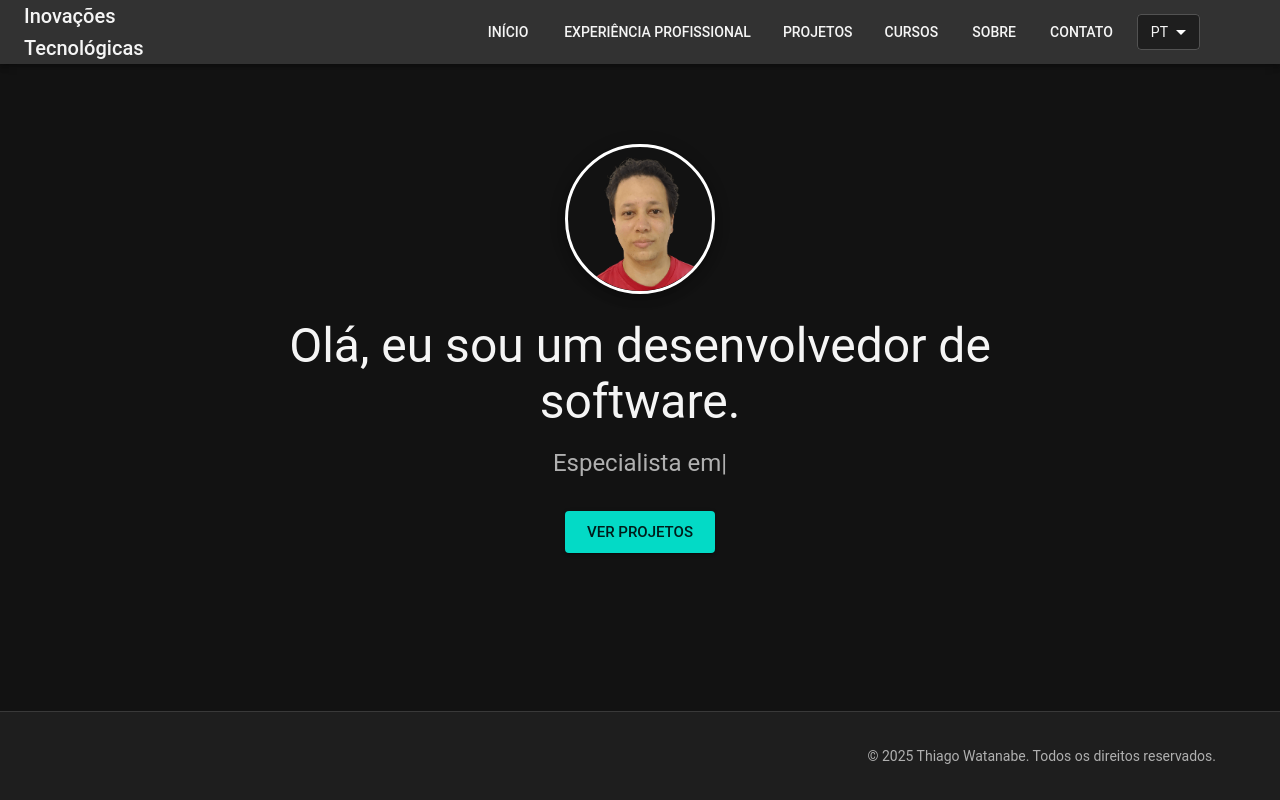
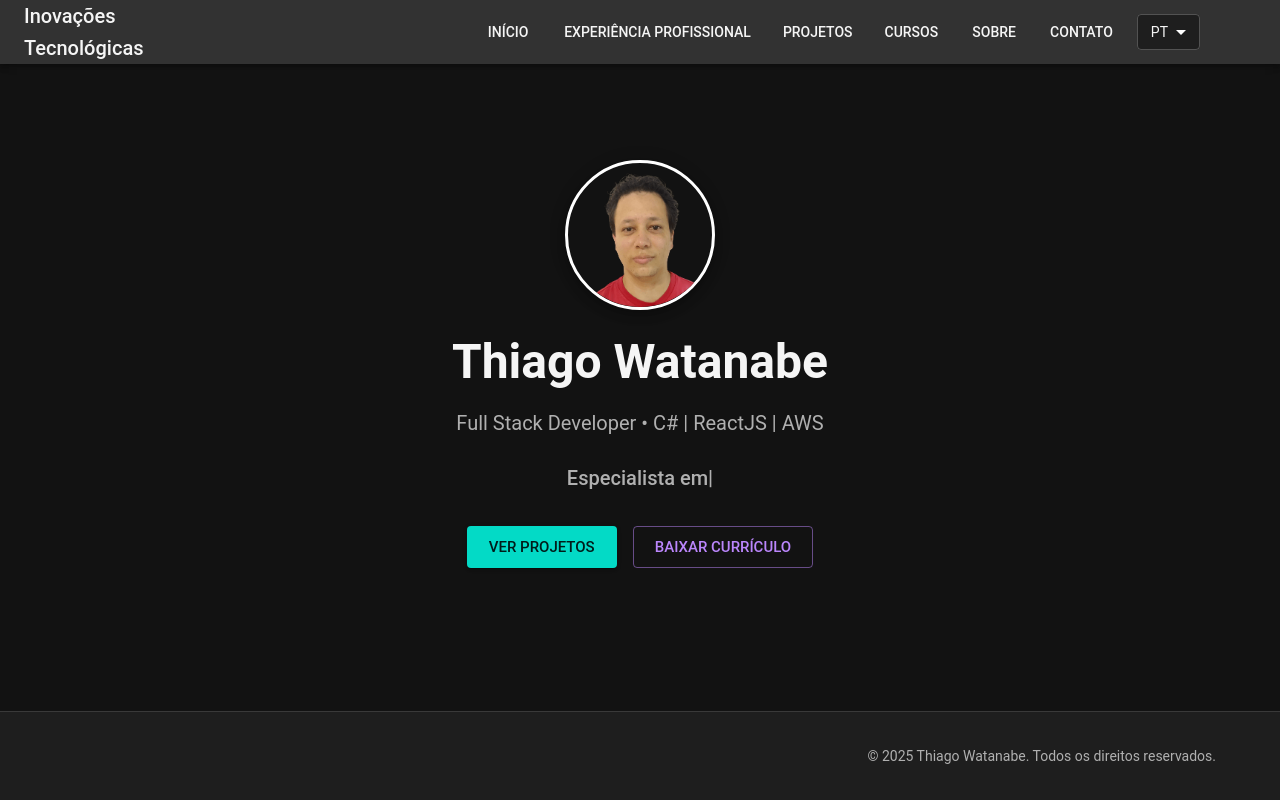
Before and after one commit to thiagowatanabe/me, a React (Create React App) app: page / in a window 1280 px wide. Built offline with nearby package versions, Linux system fonts and the light colour scheme; some icons are missing.

Commit message:
Ajuste de textos e layout

```diff
--- a/src/i18n/en.json
+++ b/src/i18n/en.json
@@ -11,7 +11,8 @@
     "home": {
       "greeting": "Hi, I'm a software developer.",
       "intro": "Welcome to my portfolio!",
-      "viewProjects": "View Projects"
+      "viewProjects": "View Projects",
+      "downloadCV": "Download CV"
     },
     "projects": {
       "title": "My Projects",
--- a/src/i18n/pt.json
+++ b/src/i18n/pt.json
@@ -11,7 +11,8 @@
     "home": {
       "greeting": "Olá, eu sou um desenvolvedor de software.",
       "intro": "Bem-vindo ao meu portfólio!",
-      "viewProjects": "Ver Projetos"
+      "viewProjects": "Ver Projetos",
+      "downloadCV": "Baixar currículo"
     },
     "projects": {
       "title": "Meus Projetos",
--- a/src/i18n/translations.ts
+++ b/src/i18n/translations.ts
@@ -15,6 +15,8 @@ export const translations: Record<Language, {
         paragraph1: string,
         paragraph2: string,
         paragraph3: string,
+        paragraph4: string,
+        paragraph5: string,
       },
       experience:{
         title: string
@@ -35,9 +37,11 @@ export const translations: Record<Language, {
       },
       about: {
         title: 'Sobre Mim',
-        paragraph1: 'Sou desenvolvedor de software com mais de 10 anos de experiência...',
-        paragraph2: 'Tenho especialização em C#, trabalho com React, Node, Python e AWS.',
-        paragraph3: 'Estou sempre em busca de novos desafios e oportunidades para crescer.',
+        paragraph1: 'Sou desenvolvedor de software com mais de 10 anos de experiência em projetos web e corporativos, especializado nas tecnologias C#, .NET, ReactJS e soluções em nuvem com AWS.',
+        paragraph2: 'Tenho paixão por resolver problemas reais através da tecnologia, com foco em performance, arquitetura limpa, usabilidade e boas práticas de desenvolvimento.',
+        paragraph3: 'Atuo com APIs RESTful, integração de sistemas, front-ends modernos com React, gerenciamento de banco de dados e automação de processos. Trabalho com agilidade, comunicação clara e compromisso com entregas de qualidade.',
+        paragraph4: 'Atualmente, busco oportunidades remotas que valorizem autonomia, colaboração e inovação.',
+        paragraph5: 'Nos meus tempos livres, gosto de estudar mercados financeiros, explorar novas tecnologias e viajar para conhecer diferentes culturas — o que também reforça meu desejo de ter uma carreira mais flexível e internacional.'
       },
       experience:{
         title: "Experiência Profissional"
@@ -58,9 +62,12 @@ export const translations: Record<Language, {
       },
       about: {
         title: 'About Me',
-        paragraph1: 'I’m a software developer with over 10 years of experience...',
-        paragraph2: 'I specialize in C#, and also work with React, Node, Python and AWS.',
-        paragraph3: 'I’m always looking for new challenges and opportunities to grow.',
+        paragraph1: 'I’m a software developer with over 10 years of experience in web and enterprise applications, specializing in C#, .NET, ReactJS, and cloud solutions using AWS.',
+        paragraph2: 'I’m passionate about solving real-world problems through technology, focusing on performance, clean architecture, usability, and best development practices.',
+        paragraph3: 'I work with RESTful APIs, system integrations, modern front-ends using React, database management, and process automation. I value agile practices, clear communication, and high-quality deliveries.',
+        paragraph4: 'I’m currently looking for remote opportunities that promote autonomy, collaboration, and innovation.',
+        paragraph5: 'In my free time, I enjoy studying financial markets, exploring new technologies, and traveling to experience different cultures — which also drives my desire to build a more flexible and international career.'
+
       },
       experience:{
         title: "Professional Experience"
--- a/src/pages/Home.tsx
+++ b/src/pages/Home.tsx
@@ -1,39 +1,62 @@
-import { Avatar, Button, Typography, Container } from '@mui/material';
+import {
+  Avatar,
+  Button,
+  Typography,
+  Container,
+  Stack,
+  useMediaQuery,
+  useTheme,
+} from '@mui/material';
 import { useTranslation } from 'react-i18next';
 import { motion } from 'framer-motion';
 import { ReactTyped } from 'react-typed';
 import { Link } from 'react-router-dom';
-import profileImage from '../assets/profile.png'; // Certifique-se que essa imagem existe
+import profileImage from '../assets/profile.png';
 
 export const Home: React.FC = () => {
   const { t, i18n } = useTranslation();
+  const theme = useTheme();
+  const isSmallScreen = useMediaQuery(theme.breakpoints.down('sm'));
 
-  const typedStrings = i18n.language === 'pt'
+  const typedStrings =
+    i18n.language === 'pt'
       ? [
           'Desenvolvedor fullstack.',
           'Especialista em C# e AWS.',
-        'Amante de React e interfaces criativas.'
+          'Amante de React e interfaces criativas.',
+          'Transformo ideias em sistemas modernos e escaláveis.'
         ]
       : [
           'Fullstack developer.',
           'Specialist in C# and AWS.',
-        'Passionate about React and creative UIs.'
+          'Passionate about React and creative UIs.',
+          'Transforming ideas into modern, scalable software solutions.'
         ];
 
   return (
-    <Container maxWidth="md" sx={{ textAlign: 'center', mt: 10 }}>
+    <Container
+      maxWidth="md"
+      sx={{
+        textAlign: 'center',
+        mt: { xs: 8, md: 12 },
+        px: 2,
+        display: 'flex',
+        flexDirection: 'column',
+        alignItems: 'center',
+      }}
+    >
+      {/* Avatar com animação */}
       <motion.div
         initial={{ opacity: 0, scale: 0.8 }}
         animate={{ opacity: 1, scale: 1 }}
         transition={{ duration: 0.8 }}
       >
         <Avatar
-          alt="Minha Foto"
+          alt="Thiago Watanabe"
           src={profileImage}
           sx={{
             width: 150,
             height: 150,
-            margin: '0 auto',
             mb: 3,
             boxShadow: 6,
             border: '3px solid white',
@@ -41,22 +64,38 @@ export const Home: React.FC = () => {
         />
       </motion.div>
 
+      {/* Nome e título */}
       <motion.div
         initial={{ opacity: 0, y: -20 }}
         animate={{ opacity: 1, y: 0 }}
         transition={{ duration: 0.8 }}
       >
-        <Typography variant="h3" component="h1" gutterBottom>
-          {t('home.greeting')}
+        <Typography
+          variant={isSmallScreen ? 'h4' : 'h3'}
+          component="h1"
+          gutterBottom
+          fontWeight={600}
+        >
+          Thiago Watanabe
+        </Typography>
+
+        <Typography
+          variant="h6"
+          color="text.secondary"
+          gutterBottom
+          fontWeight={400}
+        >
+          Full Stack Developer • C# | ReactJS | AWS
         </Typography>
       </motion.div>
 
+      {/* Texto digitado com animação lateral */}
       <motion.div
-        initial={{ opacity: 0 }}
-        animate={{ opacity: 1 }}
-        transition={{ delay: 1, duration: 1 }}
+        initial={{ opacity: 0, x: -30 }}
+        animate={{ opacity: 1, x: 0 }}
+        transition={{ delay: 1, duration: 0.8 }}
       >
-        <Typography variant="h5" color="text.secondary" sx={{ mt: 2 }}>
+        <Typography variant="h6" color="text.secondary" sx={{ mt: 2 }}>
           <ReactTyped
             strings={typedStrings}
             typeSpeed={50}
@@ -69,20 +108,41 @@ export const Home: React.FC = () => {
         </Typography>
       </motion.div>
 
+      {/* Botões de ação */}
       <motion.div
-        initial={{ opacity: 0 }}
-        animate={{ opacity: 1 }}
-        transition={{ delay: 1.5, duration: 1 }}
+        initial={{ opacity: 0, y: 20 }}
+        animate={{ opacity: 1, y: 0 }}
+        transition={{ delay: 1.5, duration: 0.8 }}
+      >
+        <Stack
+          direction={isSmallScreen ? 'column' : 'row'}
+          spacing={2}
+          sx={{ mt: 4 }}
+          justifyContent="center"
         >
           <Button
-            component={Link} to="/projects"
+            component={Link}
+            to="/projects"
             variant="contained"
+            color="secondary"
             size="large"
-          color="secondary"
-          sx={{ mt: 4 }}
+            aria-label="Ver projetos"
           >
             {t('home.viewProjects')}
           </Button>
+
+          <Button
+            component="a"
+            href="/ThiagoWatanabe-CV.pdf" // substitua pelo caminho do seu currículo
+            target="_blank"
+            rel="noopener noreferrer"
+            variant="outlined"
+            size="large"
+            aria-label="Baixar currículo"
+          >
+            {t('home.downloadCV')}
+          </Button>
+        </Stack>
       </motion.div>
     </Container>
   );
```
Also changed, not shown: public/data/experience.json (+12 -28 lines). Lines whose indentation alone changed are shown as unchanged.
